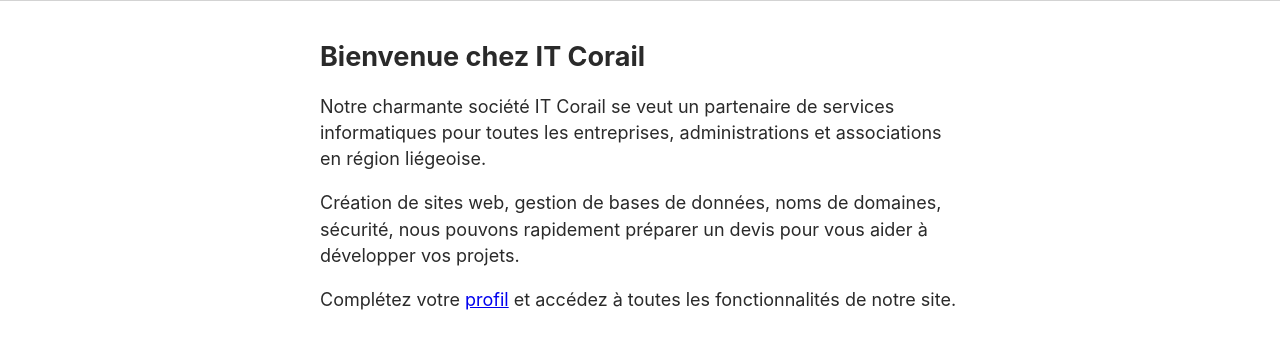
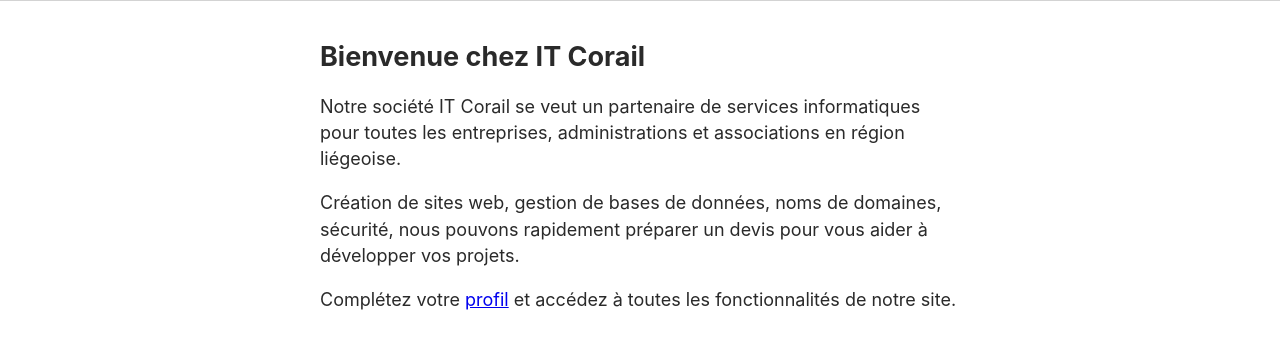
Before and after one commit to plicplic/newcorail, a Gatsby site: page / in a window 1280 px wide. Shown: the part 119-466 px from the top of the page. Built offline with nearby package versions, Linux system fonts and the light colour scheme; Gatsby itself is replaced by a stand-in of ours.

Commit message:
test avec travis

```diff
--- a/src/pages/index.js
+++ b/src/pages/index.js
@@ -9,7 +9,7 @@
     <Status />
     <View title="Bienvenue chez IT Corail">
       <p>
-        Notre charmante société IT Corail se veut un partenaire de services informatiques pour toutes les entreprises, administrations et associations en région liégeoise.
+        Notre société IT Corail se veut un partenaire de services informatiques pour toutes les entreprises, administrations et associations en région liégeoise.
       </p>
 
       <p>Création de sites web, gestion de bases de données, noms de domaines, sécurité, nous pouvons rapidement préparer un devis pour vous aider à développer vos projets.
```
